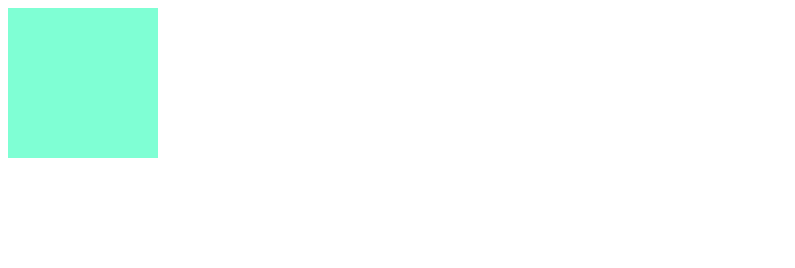
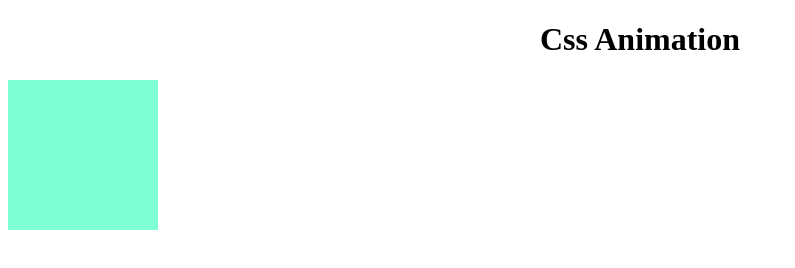
Before and after one commit to aslam78698/myfirstrepo, a plain HTML site: page index.html in a window 1280 px wide. Shown: the whole page, without its empty margins (0-795 px from the left). Drawn offline with Linux system fonts and the light colour scheme.

Commit message:
h1 ka tag add kia hai abh

```diff
--- a/index.html
+++ b/index.html
@@ -46,7 +46,7 @@
     </style>
 </head>
 <body>
-
+    <h1 align="center">Css Animation</h1>
     <div>
 
     </div>
```
